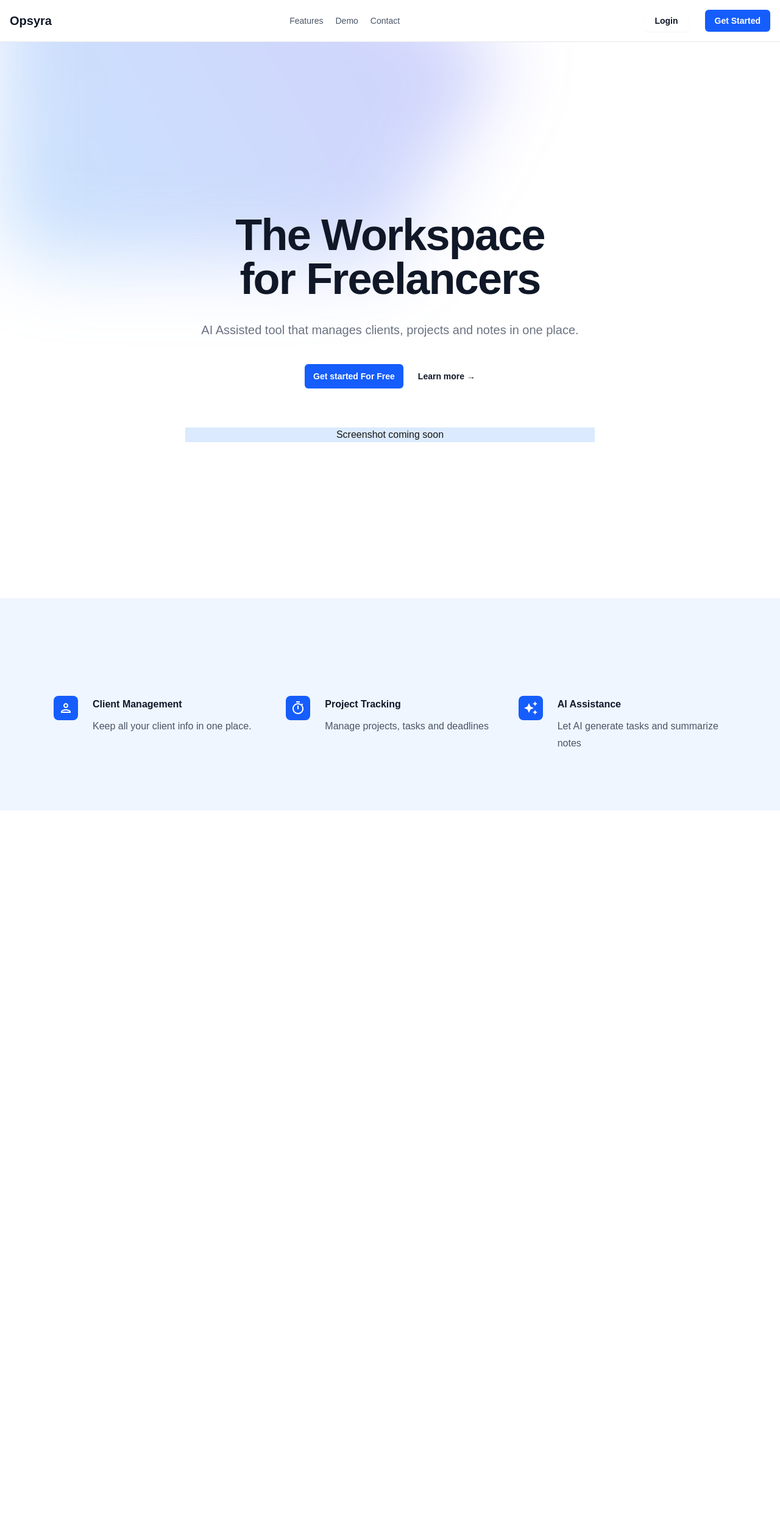
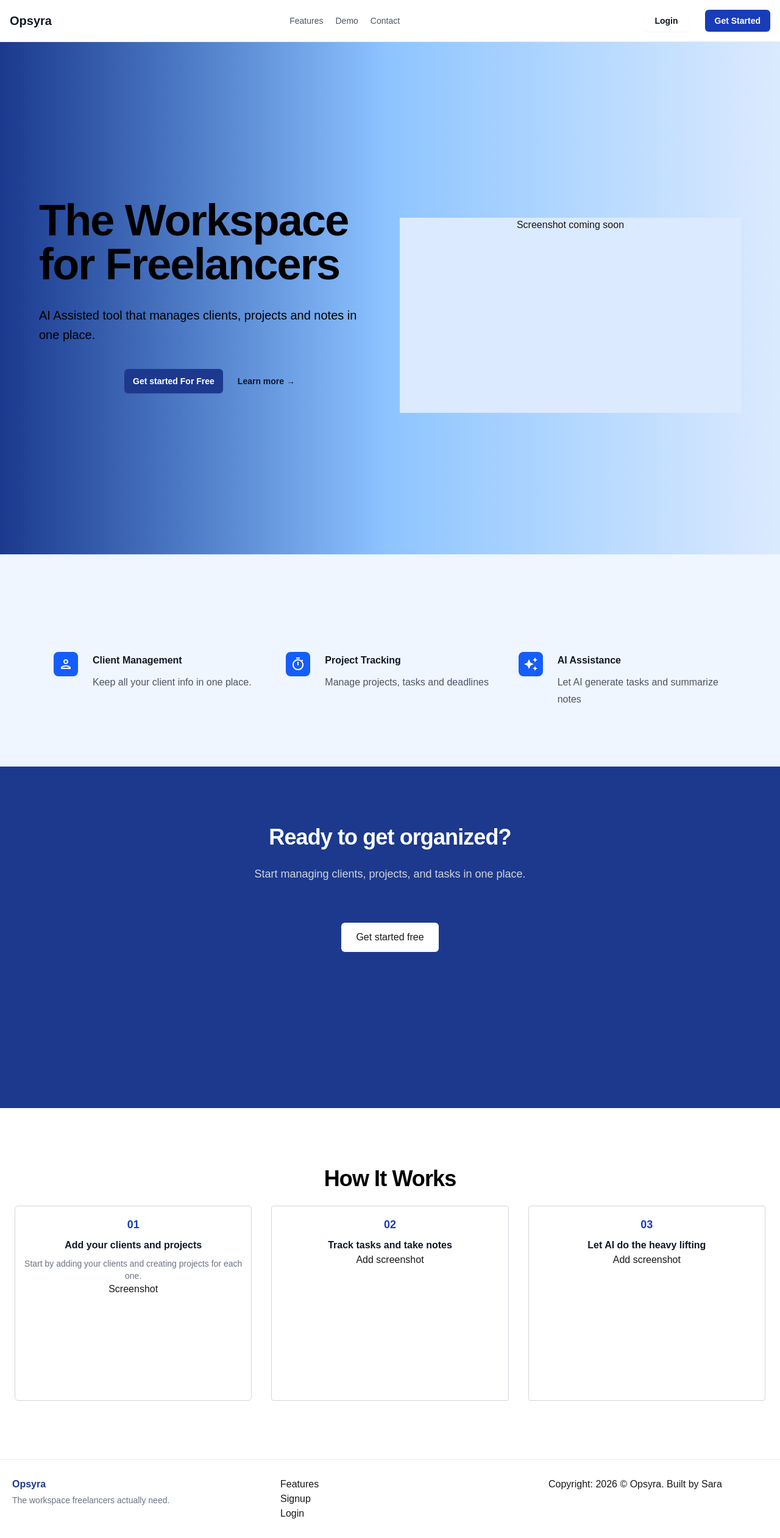
Before and after one commit to srauf456/opsyra, a Next.js app: page / in a window 1280 px wide. Shown: the whole page at 61% size. Before the commit the page ends 1329 px from the top, so only its background shows below. Built offline with nearby package versions, Linux system fonts and the light colour scheme.

Commit message:
Landing page initial draft

```diff
--- /dev/null
+++ b/app/(landing)/_components/CTABanner.tsx
@@ -0,0 +1,15 @@
+export default function CTABanner(){
+    return(
+    <section className="bg-blue-900 p-24 sm:py-32 lg:py-24 text-center">
+        <div className="mx-auto max-w-2xl sm:px-6 lg:px-8">
+            <h2 className="text-3xl font-semibold tracking-tight text-balance text-white sm:text-4xl">Ready to get organized? </h2>
+            <p className="mt-6 text-lg/8 text-pretty text-gray-300">Start managing clients, projects, and tasks in one place.</p>
+
+        <div className="justify-center mt-16 h-60 lg:mt-8">
+            <a href="/signup" className="rounded-md mt-8 inline-block bg-white py-3 px-6">Get started free</a>
+        </div>
+      </div>
+</section>
+
+    )
+}
--- /dev/null
+++ b/app/(landing)/_components/Footer.tsx
@@ -0,0 +1,22 @@
+export default function Footer(){
+    const date = new Date()
+    return (
+        <footer className="mx-auto max-w-7xl py-7 px-5 border-t border-gray-200">
+            <div className="grid grid-cols-3 gap-20">
+                <div>
+                    <p className="font-bold text-blue-900">Opsyra</p>
+                    <p className="text-sm text-gray-500 mt-1">The workspace freelancers actually need.</p>
+                    </div>
+                <div className="flex flex-col">
+                    <a href="#features">Features</a>
+                    <a href="/signup">Signup</a>
+                    <a href="/login">Login</a>
+                    </div>
+                    <div>
+                    <p>Copyright: {date.getFullYear()} © Opsyra. Built by Sara</p>
+                    </div>
+
+            </div>
+        </footer>
+    )
+}
--- a/app/(landing)/_components/Header.tsx
+++ b/app/(landing)/_components/Header.tsx
@@ -14,7 +14,7 @@ export default function Header(){
                 </nav>
                 <div className="flex items-center gap-4">
                     <Link href="/login" className="mx-3 block text-gray-900 px-4 py-2 text-sm font-semibold shadow-xs rounded-md hover:bg-gray-50">Login</Link>
-                    <Link href="/signup" className="bg-blue-600 text-white text-sm text-gray-900 px-4 py-2 font-medium font-semibold shadow-xs rounded-md hover:bg-blue-700">Get Started</Link>
+                    <Link href="/signup" className="bg-blue-800 text-white text-sm text-gray-900 px-4 py-2 font-medium font-semibold shadow-xs rounded-md hover:bg-blue-900">Get Started</Link>
                 </div>
                 </div>
             </div>
--- a/app/(landing)/_components/Hero.tsx
+++ b/app/(landing)/_components/Hero.tsx
@@ -1,21 +1,24 @@
 export default function Hero(){
     return(
-        <div className="relative isolate px-6 pt-14 lg:px-8">
+        <div className="relative isolate px-6 pt-14 lg:px-8 bg-gradient-to-r from-blue-900 via-blue-300 to-blue-100">
              <div aria-hidden="true" className="absolute inset-x-0 -top-40 -z-10 transform-gpu overflow-hidden blur-3xl sm:-top-80">
-      <div className="clip-path: polygon(74.1% 44.1%, 100% 61.6%, 97.5% 26.9%, 85.5% 0.1%, 80.7% 2%, 72.5% 32.5%, 60.2% 62.4%, 52.4% 68.1%, 47.5% 58.3%, 45.2% 34.5%, 27.5% 76.7%, 0.1% 64.9%, 17.9% 100%, 27.6% 76.8%, 76.1% 97.7%, 74.1% 44.1%)
-       relative left-[calc(50%-11rem)] aspect-1155/678 w-144.5 -translate-x-1/2 rotate-30 bg-linear-to-tr from-[#38b0f8] to-[#6366f1] opacity-30 sm:left-[calc(50%-30rem)] sm:w-288.75"></div>
+
     </div>
-    <div className="mx-auto max-w-2xl py-32 sm:py-48 lg:py-56">
-        <div className="text-center">
-        <h1 className="text-5xl font-semibold tracking-tight text-balance text-gray-900 sm:text-7xl">The Workspace for Freelancers</h1>
-        <p className="mt-8 text-lg font-medium text-pretty text-gray-500 sm:text-xl/8">AI Assisted tool that manages clients, projects and notes in one place.</p>
+    <div className="mx-auto max-w-6xl py-32 sm:py-48 lg:py-50">
+        <div className="grid grid-cols-2 gap-8">
+          <div>
+        <h1 className="text-5xl font-semibold tracking-tight text-balance text-black sm:text-7xl">The Workspace for Freelancers</h1>
+        <p className="mt-8 text-lg font-medium text-pretty text-black sm:text-xl/8">AI Assisted tool that manages clients, projects and notes in one place.</p>
+
         <div className="mt-10 flex items-center justify-center gap-x-6">
-          <a href="#" className="rounded-md bg-blue-600 px-3.5 py-2.5 text-sm font-semibold text-white shadow-xs hover:bg-blue-500 focus-visible:outline-2 focus-visible:outline-offset-2 focus-visible:outline-blue-600">Get started For Free</a>
+          <a href="#" className="rounded-md bg-blue-900 px-3.5 py-2.5 text-sm font-semibold text-white shadow-xs hover:bg-blue-800 focus-visible:outline-2 focus-visible:outline-offset-2 focus-visible:outline-blue-600">Get started For Free</a>
           <a href="#" className="text-sm/6 font-semibold text-gray-900">Learn more <span aria-hidden="true">→</span></a>
         </div>
       </div>
-         <div className="mt-16 bg-blue-100 hidden sm:mb-8 sm:flex sm:justify-center">
+
+         <div className="mt-8 bg-blue-100 hidden sm:mb-8 sm:flex sm:justify-center h-80">
         <p>Screenshot coming soon</p>
+        </div>
       </div>
       </div>
       </div>
--- /dev/null
+++ b/app/(landing)/_components/HowItWorks.tsx
@@ -0,0 +1,25 @@
+export default function HowItWorks(){
+    return(
+        <section className="mx-auto max-w-7xl py-24 text-center px-6">
+            <h2 className="text-3xl font-semibold tracking-tight text-balance text-black sm:text-4xl">How It Works</h2>
+           <div className="grid grid-cols-3 gap-8 mt-6">
+                <div className="border rounded-md border-gray-300 h-80 py-4">
+                <div className="text-blue-800 font-bold text-lg mb-2">01</div>
+                <h3 className="font-semibold text-gray-900">Add your clients and projects</h3>
+                <p className="text-sm text-gray-500 mt-2">Start by adding your clients and creating projects for each one.</p>
+                <p>Screenshot</p>
+                </div>
+                <div className="border rounded border-gray-300 h-80 py-4">
+                    <div className="text-blue-800 font-bold text-lg mb-2">02</div>
+                    <h3 className="font-semibold text-gray-900">Track tasks and take notes</h3>
+                     <p>Add screenshot</p>
+                </div>
+                <div className="border rounded border-gray-300 h-80 py-4">
+                    <div className="text-blue-800 font-bold text-lg mb-2">03</div>
+                <h3 className="font-semibold text-gray-900">Let AI do the heavy lifting</h3>
+                 <p>Add screenshot</p>
+                </div>
+           </div>
+        </section>
+    )
+}
--- a/app/page.tsx
+++ b/app/page.tsx
@@ -2,6 +2,9 @@
 import Header from "./(landing)/_components/Header";
 import Hero from "./(landing)/_components/Hero";
 import Features from "./(landing)/_components/Features"
+import CTABanner from "./(landing)/_components/CTABanner";
+import Footer from "./(landing)/_components/Footer";
+import HowItWorks from "./(landing)/_components/HowItWorks";
 
 export default function RootPage() {
   return (
@@ -9,6 +12,9 @@ export default function RootPage() {
       <Header/>
       <Hero/>
       <Features/>
+      <CTABanner/>
+      <HowItWorks/>
+      <Footer/>
     </main>
   )
 
```
